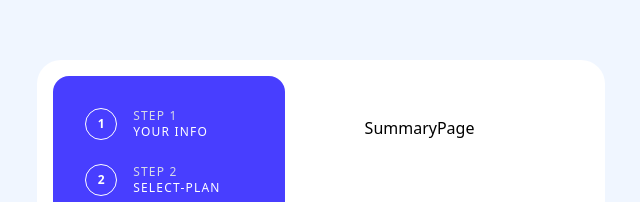
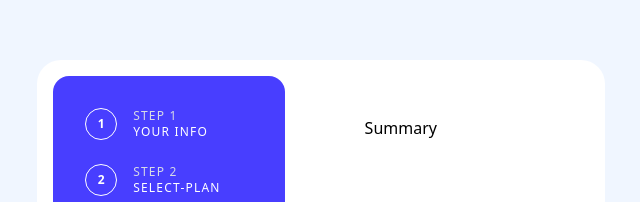
Before and after one commit to theritikshah/multi-step-form, a Next.js app: page /summary in a window 1280 px wide. Shown: the part 192-394 px from the top of the page, without its empty margins (319-959 px from the left). Built offline with nearby package versions, Linux system fonts and the light colour scheme.

Commit message:
Add summary component

```diff
--- a/app/summary/page.tsx
+++ b/app/summary/page.tsx
@@ -1,9 +1,10 @@
 import React from "react";
+import Summary from "../components/Summary";
 
 type Props = {};
 
 const SummaryPage = (props: Props) => {
-  return <div>SummaryPage</div>;
+  return <Summary />;
 };
 
 export default SummaryPage;
```
